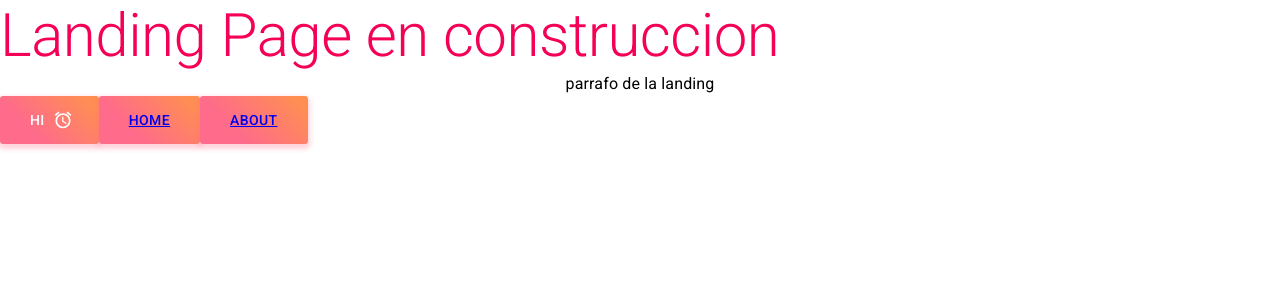
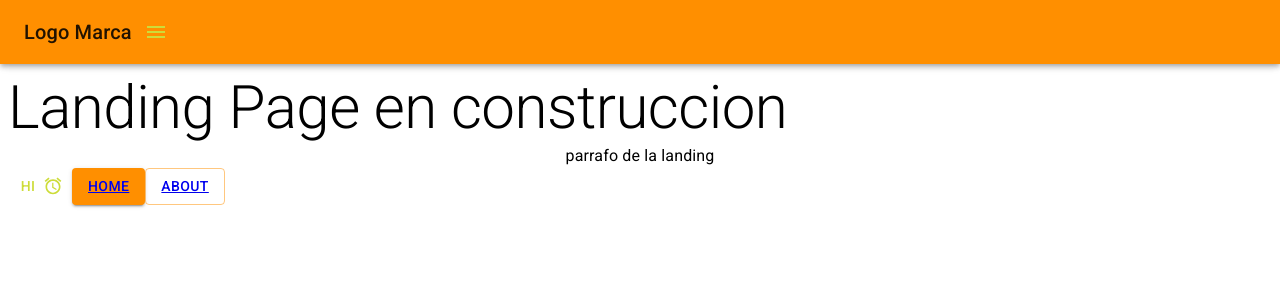
Before and after one commit to chuno-st/PF-G1-FRONTEND, a React (Create React App) app in the folder henry-diamond/: page / in a window 1280 px wide. Shown: the top 300 px of the page. Built offline with nearby package versions, Linux system fonts and the light colour scheme.

Commit message:
Nav en proceso 60%

```diff
--- a/henry-diamond/src/components/Landing.jsx
+++ /dev/null
@@ -1,60 +0,0 @@
-import { Link } from "react-router-dom";
-import {Button} from "@material-ui/core";
-import { AccessAlarm } from "@material-ui/icons";
-import Typography from "@material-ui/core/Typography";
-import {makeStyles} from "@material-ui/core/styles";
-
-
-const useStyle = makeStyles({
-  claseLanding: {
-    background: 'linear-gradient(45deg, #FE6B8B 30%, #FF8E53 90%)',
-    border: 0,
-    borderRadius: 3,
-    boxShadow: '0 3px 5px 2px rgba(255, 105, 135, .3)',
-    color: 'white',
-    height: 48,
-    padding: '0 30px',
-  }
-})
-
-
-
-const Landing = () => {
-
-  const classesLanding = useStyle()
-
-  return (
-    <div className="landing">
-      <Typography variant="h2" color="secondary">Landing Page en construccion</Typography>
-      <Typography variant="body1" color="inherit" align="center">
-        parrafo de la landing
-      </Typography>
-      <Button
-        className={classesLanding.claseLanding}
-        color="secondary"
-        variant="outlined"
-        endIcon={<AccessAlarm />}
-        >
-        hi
-      </Button>
-      <Button
-      className={classesLanding.claseLanding}
-      color="secondary"
-      variant="outlined"
-      >
-        <Link className="link" to="/Home">
-          Home
-        </Link>
-      </Button>
-      <Button
-      className={classesLanding.claseLanding}
-      color="secondary"
-      variant="outlined"
-      >
-      <Link className="link" to="/About">About</Link>
-      </Button>
-    </div>
-  );
-};
-
-export default Landing;
--- /dev/null
+++ b/henry-diamond/src/components/fijesJSX/Landing.jsx
@@ -0,0 +1,112 @@
+import { Link } from "react-router-dom";
+
+import {Button} from "@material-ui/core";
+import { AccessAlarm } from "@material-ui/icons";
+
+import Typography from "@material-ui/core/Typography";
+// import {makeStyles} from "@material-ui/core/styles";
+
+import { ThemeProvider } from "@material-ui/core/styles";
+// import {theme} from '../../themeConfig'
+import lime from "@material-ui/core/colors/lime";
+import amber from "@material-ui/core/colors/amber";
+// import { PaletteColor } from "@material-ui/core/styles/createPalette";
+import { createTheme } from "@material-ui/core/styles";
+import Navbar from "./Nav";
+
+
+
+const theme = createTheme({
+    palette: {
+      primary:{
+        main: lime[500] ,
+      },
+      secondary:{
+        main:amber[800],
+      }
+    },
+
+});
+
+
+// const useStyle = makeStyles({
+//   claseLanding: {
+//     background: 'linear-gradient(45deg, #FE6B8B 30%, #FF8E53 90%)',
+//     border: 0,
+//     borderRadius: 3,
+//     boxShadow: '0 3px 5px 2px rgba(255, 105, 135, .3)',
+//     color: 'white',
+//     height: 48,
+//     padding: '0 30px',
+//   }
+// })
+
+
+
+const Landing = () => {
+
+  // const classesLanding = useStyle()
+
+  return (
+
+         <ThemeProvider theme={theme}>
+          <Navbar />
+          <Typography variant="h2" color="main">Landing Page en construccion</Typography>
+          <Typography variant="body1" color="inherit" align="center">
+            parrafo de la landing
+          </Typography>
+
+          <Button
+            // className={classesLanding.claseLanding}
+            color="primary"
+            variant="text"
+            endIcon={<AccessAlarm />}
+            >
+            hi
+          </Button>
+          <Button
+          // className={classesLanding.claseLanding}
+          color="secondary"
+          variant="contained"
+          >
+            <Link className="link" to="/Home">
+              Home
+            </Link>
+          </Button>
+          <Button
+            // className={classesLanding.claseLanding}
+            color="secondary"
+            variant="outlined"
+          >
+            <Link className="link" to="/About">About</Link>
+        </Button>
+      </ThemeProvider>
+
+  );
+};
+
+
+
+
+// const LandingPage = () =>{
+//     return (
+//         <div className='background'>
+//             <div className='container'>
+//                 <div className="PokePage">
+//                     <h1 className="tituloLanding">Welcome to my PokePage</h1>
+//                 </div>
+//                 <Link to='/Home'>
+//                     <button className='buttonLanding'>Home</button>
+//                 </Link>
+//                 <div>
+//                     <img className="pikachuEsp" src={ pikachuEsp } alt='imgLanding'></img>
+//                 </div>
+//                 <h4 className='myName'>Developed by Carolina Castillo A.</h4>
+//             </div>
+//         </div>
+//     )
+// }
+
+// export default LandingPage
+
+export default Landing;
--- /dev/null
+++ b/henry-diamond/src/components/fijesJSX/Nav.jsx
@@ -0,0 +1,42 @@
+import  AppBar from "@material-ui/core/AppBar";
+import Toolbar from "@material-ui/core/Toolbar";
+import  Typography  from "@material-ui/core/Typography";
+import  {makeStyles} from "@material-ui/core/styles";
+import MenuIcon from "@material-ui/icons/Menu";
+import Container from '@material-ui/core/Container';
+// import {AdbIcon} from  "@material-ui/icons"
+
+import React from "react";
+import { IconButton } from "@material-ui/core";
+
+const useStyle = makeStyles((theme) => ({
+    offset: theme.mixins.toolbar,
+    menuButton:{
+        marginRight: theme.spacing(2)
+    }
+}))
+
+const Navbar = () => {
+
+    const classes = useStyle()
+    return (
+        <div>
+            <AppBar position="fixed" color="secondary">
+                <Container maxWidth="xl">
+                    <Toolbar disableGutters>
+                        {/* <AdbIcon className={classes.MenuIcon} /> */}
+                        <Typography variant="h6">
+                            Logo Marca
+                        </Typography>
+                        <IconButton color="primary" enableColorOnDark="bool" className={classes.menuButton}>
+                            <MenuIcon />
+                        </IconButton>
+                    </Toolbar>
+                </Container>
+            </AppBar>
+            <div className={classes.offset}></div>
+        </div>
+    )
+}
+
+export default Navbar;
--- a/henry-diamond/src/index.css
+++ b/henry-diamond/src/index.css
@@ -1,4 +1,4 @@
-body {
+/* body {
   margin: 0;
   font-family: -apple-system, BlinkMacSystemFont, 'Segoe UI', 'Roboto', 'Oxygen',
     'Ubuntu', 'Cantarell', 'Fira Sans', 'Droid Sans', 'Helvetica Neue',
@@ -10,4 +10,4 @@ body {
 code {
   font-family: source-code-pro, Menlo, Monaco, Consolas, 'Courier New',
     monospace;
-}
+} */
--- a/henry-diamond/src/index.js
+++ b/henry-diamond/src/index.js
@@ -1,6 +1,6 @@
 import React from 'react';
 import ReactDOM from 'react-dom';
-import './index.css';
+// import './index.css';
 import App from './App';
 import reportWebVitals from './reportWebVitals';
 import {Provider} from 'react-redux';
--- /dev/null
+++ b/henry-diamond/src/themeConfig.js
@@ -0,0 +1,10 @@
+// import { orange } from "@material-ui/core/colors";
+// import { createTheme } from "@material-ui/core/styles";
+
+// const theme = createTheme({
+//     status: {
+//         danger: orange[500],
+//     },
+// });
+
+// export default theme;
```
Also changed, not shown: henry-diamond/src/App.js (+4 -6 lines), henry-diamond/src/components/Nav.jsx (deleted, +0 -11 lines), henry-diamond/src/components/fijesJSX/Home.jsx (added, +11 -0 lines), henry-diamond/src/components/fijesJSX/SearchBar.jsx (added, +28 -0 lines), henry-diamond/src/components/Home.jsx (deleted), henry-diamond/src/components/fijesJSX/About.jsx (renamed from henry-diamond/src/components/About.jsx).
